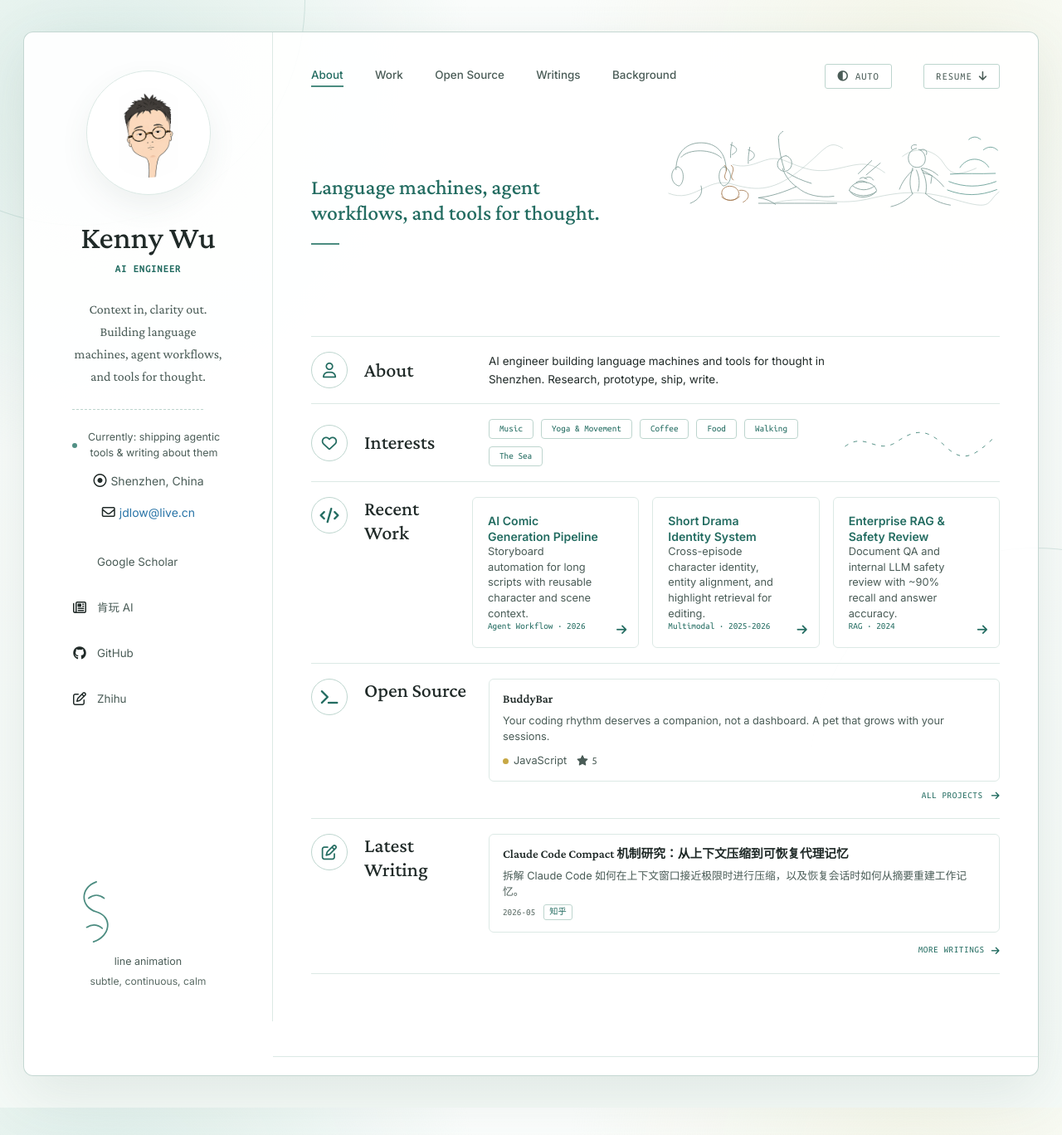
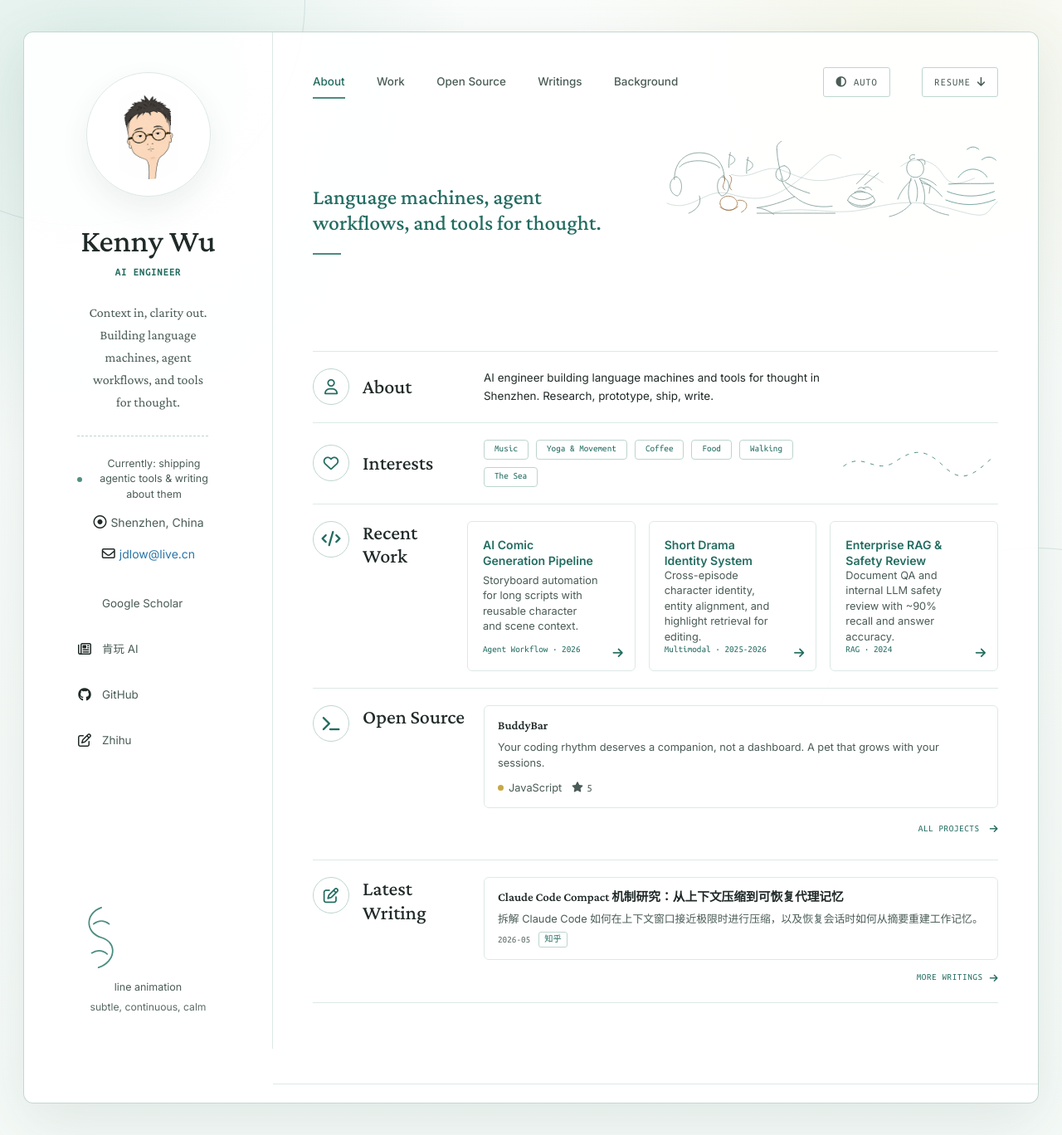
Before and after one commit to KKenny0/KKenny0.github.io, a Jekyll site: the page built from index.md, in a window 1280 px wide. Shown: the whole page at 83% size. Built offline with Jekyll 4.4.1, drawn with Linux system fonts in a browser that asks for light colours; a style sheet for code colours, icons or effects is not loaded.

Commit message:
style(site): establish spacing scale and improve touch targets
Add 4pt-based spacing tokens (--sp-1 through --sp-10) and apply them
to profile-panel, content-panel, feature-rows, card grids, and intro
hero. Increase nav link and button touch targets for accessibility
(min-height 30px -> 36px, nav link padding 8px vertical).

Co-Authored-By: Claude Opus 4.6 <noreply@anthropic.com>

```diff
--- a/assets/css/minimal-custom.css
+++ b/assets/css/minimal-custom.css
@@ -18,6 +18,16 @@
   --sand: #966535;
   --line-drawing: #6d8f88;
   --line-guide: #8aa8a1;
+  --sp-1: 4px;
+  --sp-2: 8px;
+  --sp-3: 12px;
+  --sp-4: 16px;
+  --sp-5: 20px;
+  --sp-6: 24px;
+  --sp-7: 32px;
+  --sp-8: 40px;
+  --sp-9: 48px;
+  --sp-10: 64px;
   --shadow: 0 22px 70px rgba(66, 96, 90, 0.12);
   --avatar-shadow: 0 14px 34px rgba(67, 84, 80, 0.08);
   --hover-shadow: 0 12px 34px rgba(68, 97, 91, 0.08);
@@ -206,7 +216,7 @@ footer {
   display: flex;
   min-height: 100%;
   flex-direction: column;
-  padding: 46px 58px 38px;
+  padding: var(--sp-9) var(--sp-10) var(--sp-8);
   border-right: 1px solid var(--line);
   color: var(--muted);
 }
@@ -215,7 +225,7 @@ footer {
   display: block;
   width: 150px;
   height: 150px;
-  margin: 0 auto 30px;
+  margin: 0 auto var(--sp-7);
   overflow: hidden;
   border: 1px solid var(--line);
   border-radius: 50%;
@@ -383,7 +393,7 @@ header h1 {
 
 .content-panel {
   min-width: 0;
-  padding: 38px 46px 34px;
+  padding: var(--sp-8) var(--sp-9) var(--sp-7);
 }
 
 .top-nav {
@@ -405,7 +415,7 @@ header h1 {
   font-weight: 500;
   text-decoration: none;
   border-bottom: 2px solid transparent;
-  padding-bottom: 2px;
+  padding: var(--sp-2) 0;
 }
 
 .top-nav a:not(.resume-link):hover {
@@ -428,7 +438,7 @@ header h1 {
 .resume-link {
   display: inline-flex;
   box-sizing: border-box;
-  min-height: 30px;
+  min-height: 36px;
   align-items: center;
   gap: 8px;
   padding: 4px 14px;
@@ -459,9 +469,9 @@ header h1 {
 .intro-hero {
   display: grid;
   grid-template-columns: auto minmax(400px, 1fr);
-  gap: 34px;
-  align-items: center;
-  padding-bottom: 34px;
+  gap: var(--sp-8);
+  align-items: center;
+  padding-bottom: var(--sp-8);
   border-bottom: 1px solid var(--line);
 }
 
@@ -538,10 +548,10 @@ header h1 {
 .feature-row {
   display: grid;
   grid-template-columns: 44px 130px minmax(0, 1fr) 130px;
-  gap: 20px;
+  gap: var(--sp-4);
   align-items: center;
   min-height: 76px;
-  padding: 18px 0;
+  padding: var(--sp-5) 0;
   border-bottom: 1px solid var(--line);
 }
 
@@ -577,7 +587,8 @@ header h1 {
   justify-self: end;
   display: inline-flex;
   align-items: center;
-  gap: 10px;
+  gap: var(--sp-3);
+  padding: var(--sp-2) 0;
   color: var(--accent-dark);
   font-family: var(--mono);
   font-size: 0.7rem;
@@ -637,7 +648,7 @@ header h1 {
 .mini-card-grid {
   display: grid;
   grid-template-columns: repeat(3, minmax(0, 1fr));
-  gap: 16px;
+  gap: var(--sp-4);
 }
 
 .mini-card {
@@ -694,7 +705,7 @@ header h1 {
 /* Writing article cards */
 .writing-cards {
   display: grid;
-  gap: 12px;
+  gap: var(--sp-3);
 }
 
 .writing-card {
@@ -1121,8 +1132,8 @@ a:hover {
 .project-grid {
   display: grid;
   grid-template-columns: repeat(2, minmax(0, 1fr));
-  gap: 16px;
-  margin: 18px 0 24px;
+  gap: var(--sp-4);
+  margin: var(--sp-5) 0 var(--sp-6);
 }
 
 .project-card {
@@ -1486,7 +1497,7 @@ button:focus-visible,
     display: block;
     width: 100% !important;
     min-height: auto;
-    padding: 28px;
+    padding: var(--sp-7);
     border-right: 0;
     border-bottom: 1px solid var(--line);
     text-align: center;
@@ -1554,7 +1565,7 @@ button:focus-visible,
   .content-panel {
     display: block;
     width: 100% !important;
-    padding: 28px;
+    padding: var(--sp-7);
   }
 
   .top-nav {
```
